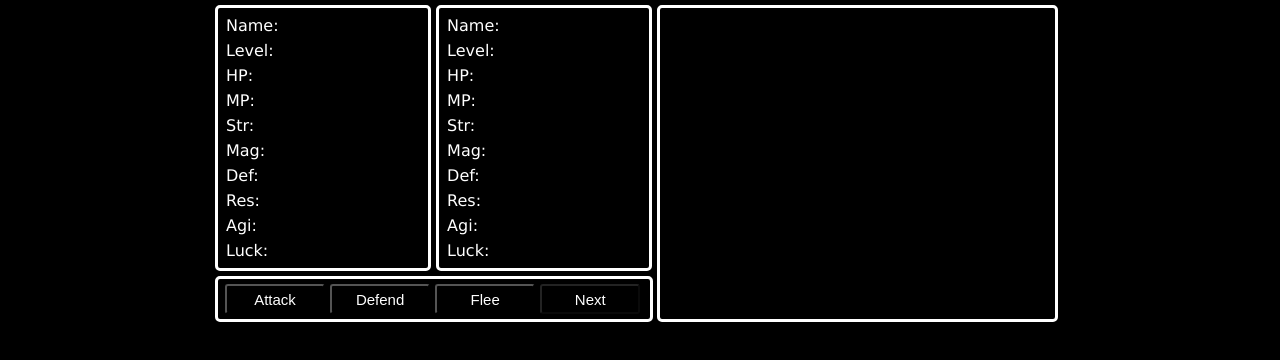
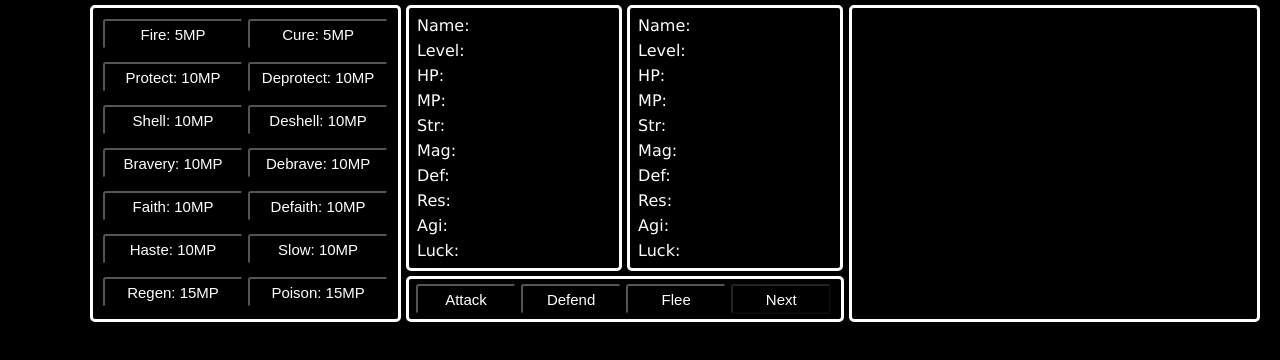
Before and after one commit to LouisRH/BrowserRPG, a website: page public/html/game.html in a window 1280 px wide. Drawn offline with nearby package versions, Linux system fonts and the light colour scheme; some packages are replaced by stand-ins of ours; no server answers.

Commit message:
Added magic menu html and css

```diff
--- a/public/css/main.css
+++ b/public/css/main.css
@@ -2,15 +2,19 @@
     display: inline-block;
 }
 
-.statMenu,.log {
+.statMenu,.log,.magic {
     display: table-cell;
     vertical-align: top;
+}
+
+.statMenu {
+    padding-left: 5px;
 }
 
 .gameScreen {
     display: table;
     table-layout: fixed;
-    width: 843px;
+    width: 1170px;/* 843 */
 }
 
 p {
@@ -20,7 +24,7 @@ p {
 
 body {
     margin: auto;
-    width:850px;/* Change this to adjust screen alignment */
+    width:1100px;/* Change this to adjust screen alignment */
     padding-top: 5px;
     background-color: black;
     color: white;
@@ -64,9 +68,18 @@ ul {
     border: 3px solid white;
     border-radius: 5px;
     margin-top: 5px;
-    width: 390px;
+    width: 400px;
     padding: 3px 0px 0px 5px;
     margin-left: 30px;
+}
+
+.magic {
+    border: 3px solid white;
+    border-radius: 5px;
+    margin-top: 5px;
+    width: 300px;
+    padding: 3px 0px 0px 5px;
+
 }
 
 .menuBtn {
@@ -75,6 +88,16 @@ ul {
     font-size: 15px;
 }
 
+.magicBtn {
+    width: 140px;
+    height: 30px;
+    font-size: 15px;
+}
+
+.btnGroup {
+    padding: 8px 5px 5px 5px;
+}
+
 input, button {
     background-color: black;
     color: white;
--- a/public/html/game.html
+++ b/public/html/game.html
@@ -12,6 +12,36 @@
 </head>
 <body>
     <div class="gameScreen" ng-app="activeGame" ng-controller="activeGameCtrl">
+        <div class="magic">
+            <div class="btnGroup">
+                <button class="magicBtn" ng-click="action('fire')" ng-disabled="disabled.magic">Fire: 5MP</button>
+                <button class="magicBtn" ng-click="action('cure')" ng-disabled="disabled.magic">Cure: 5MP</button>
+            </div>
+            <div class="btnGroup">
+                <button class="magicBtn" ng-click="action('protect')" ng-disabled="disabled.magic">Protect: 10MP</button>
+                <button class="magicBtn" ng-click="action('deprotect')" ng-disabled="disabled.magic">Deprotect: 10MP</button>
+            </div>
+            <div class="btnGroup">
+                <button class="magicBtn" ng-click="action('shell')" ng-disabled="disabled.magic">Shell: 10MP</button>
+                <button class="magicBtn" ng-click="action('deshell')" ng-disabled="disabled.magic">Deshell: 10MP</button>
+            </div>
+            <div class="btnGroup">
+                <button class="magicBtn" ng-click="action('bravery')" ng-disabled="disabled.magic">Bravery: 10MP</button>
+                <button class="magicBtn" ng-click="action('debrave')" ng-disabled="disabled.magic">Debrave: 10MP</button>
+            </div>
+            <div class="btnGroup">
+                <button class="magicBtn" ng-click="action('faith')" ng-disabled="disabled.magic">Faith: 10MP</button>
+                <button class="magicBtn" ng-click="action('defaith')" ng-disabled="disabled.magic">Defaith: 10MP</button>
+            </div>
+            <div class="btnGroup">
+                <button class="magicBtn" ng-click="action('haste')" ng-disabled="disabled.magic">Haste: 10MP</button>
+                <button class="magicBtn" ng-click="action('slow')" ng-disabled="disabled.magic">Slow: 10MP</button>
+            </div>
+            <div class="btnGroup">
+                <button class="magicBtn" ng-click="action('regen')" ng-disabled="disabled.magic">Regen: 15MP</button>
+                <button class="magicBtn" ng-click="action('poison')" ng-disabled="disabled.magic">Poison: 15MP</button>
+            </div>
+        </div>
         <div class="statMenu">
             <div class="playerInfo">
                 <div class="playerLabels">
```
